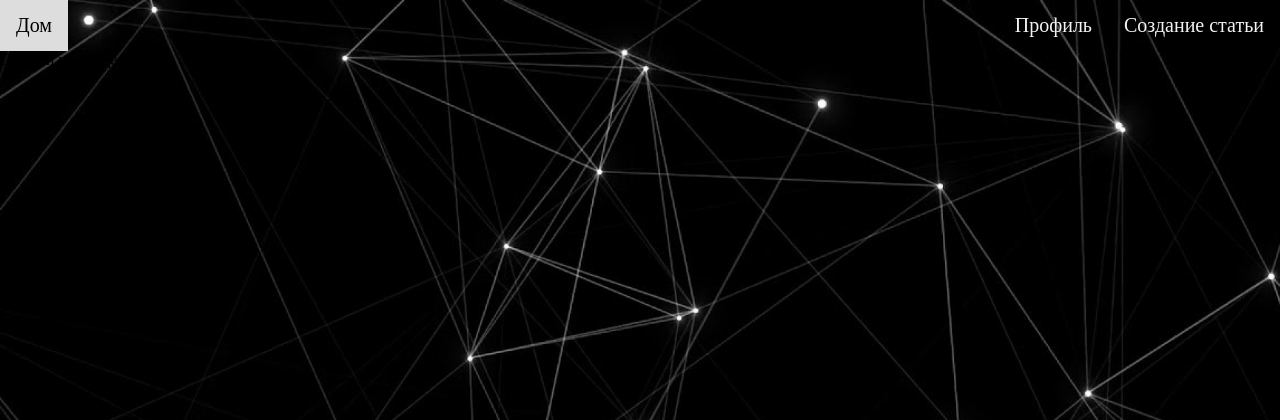
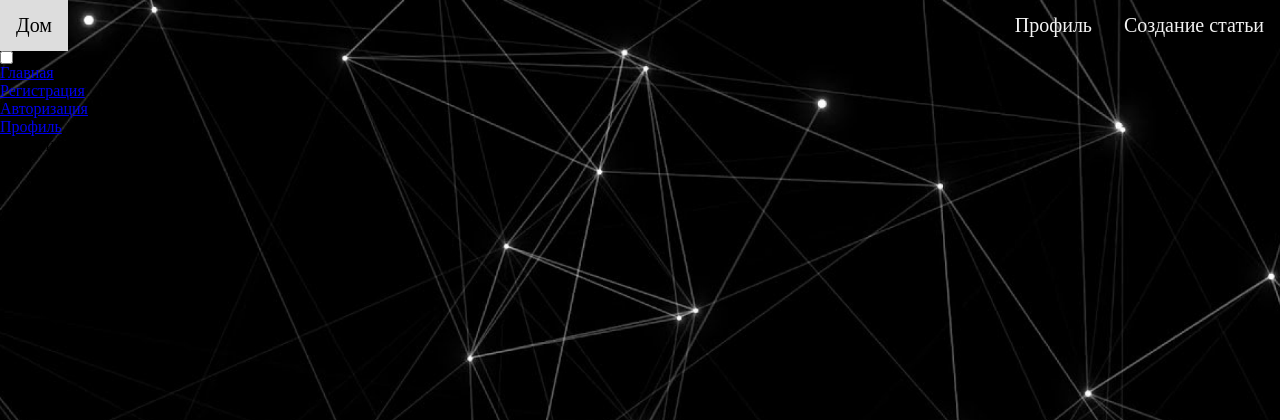
Before and after one commit to Kirikel/Digital-Portfolio, a PHP site: page /sitenomai/general.php in a window 1280 px wide. Shown: the top 420 px of the page. Run offline with PHP 8.4, Linux system fonts and the light colour scheme; the visitor is signed in with stand-in values (Sample User, id 1); data that the repository does not hold is empty.

Commit message:
General.php

```diff
--- a/root/sitenomai/General.php
+++ b/root/sitenomai/General.php
@@ -60,6 +60,21 @@
 	  ?>
 	</div>
     <body>
+
+	<div class="container-menu">
+	</div>
+	<div class="hamburger-menu">
+	  <input id="menu__toggle" type="checkbox" />
+	  <label class="menu__btn" for="menu__toggle">
+		<span></span>
+	  </label>
+	  <ul class="menu__box">
+		<li><a class="menu__item" href="General.php">Главная</a></li>
+		<li><a class="menu__item" href="Site.php">Регистрация </a></li>
+		<li><a class="menu__item" href="auth.php">Авторизация</a></li>
+		<li><a class="menu__item" href="dashboard.php">Профиль</a></li>
+	  </ul>
+	</div>
     <div>
         <?php
 			// Установка соединения с базой данных
```
